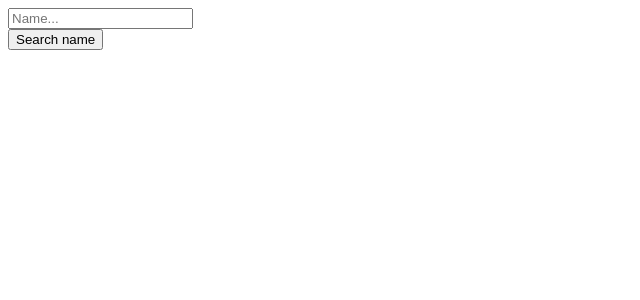
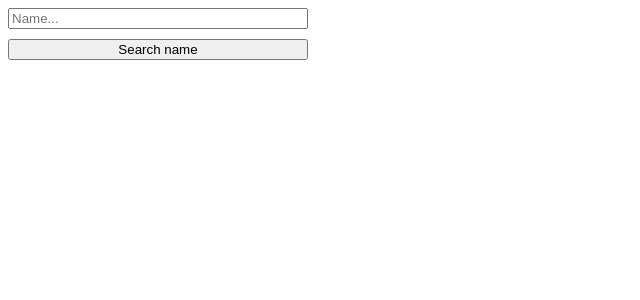
Before and after one commit to svk-man/frontend-maraphon, a React (Vite) app in the folder projects/react/genderize/: page / in a window 1280 px wide. Shown: the top 300 px of the page, without its empty margins (0-640 px from the left). Built offline with nearby package versions, Linux system fonts and the light colour scheme.

Commit message:
refactor: update form component

```diff
--- a/projects/react/genderize/src/components/Button.jsx
+++ b/projects/react/genderize/src/components/Button.jsx
@@ -1,7 +1,8 @@
 import React from 'react';
 
-function Button() {
-  return <input type="submit" value="Search name" />;
+function Button(props) {
+  const { type, value } = props;
+  return <input type={type} value={value} />;
 }
 
 export default Button;
--- /dev/null
+++ b/projects/react/genderize/src/components/Form.css
@@ -0,0 +1,7 @@
+.form {
+  width: 300px;
+  display: flex;
+  flex-direction: column;
+  justify-content: center;
+  row-gap: 10px;
+}
--- a/projects/react/genderize/src/components/Form.jsx
+++ b/projects/react/genderize/src/components/Form.jsx
@@ -1,18 +1,25 @@
-import React from 'react';
+import React, { useState } from 'react';
 import Button from "./Button";
 import Input from "./Input";
+import "./Form.css";
 
 function Form(props) {
+  const [name, setName] = useState('');
+  const [isNotValidName, setIsNotValidName] = useState(false);
   const updateOutputText = props.updateOutputText;
   const URL = 'https://api.genderize.io?name=';
 
+  function handleChange(event) {
+    const name = event.target.value;
+    const isNotValidName = name !== '' && name.trim().length <= 2;
+
+    setName(name);
+    setIsNotValidName(isNotValidName);
+  }
+
   function handleSubmit(event) {
+    showOutputText(name);
     event.preventDefault();
-
-    const form = event.target;
-    const name = form.elements['name'].value;
-    showOutputText(name);
-    form.reset();
   }
 
   async function showOutputText(name) {
@@ -32,15 +39,14 @@ function Form(props) {
       const data = await fetch(getUrl());
       const json = await data.json();
       return json;
-    } catch(error) {
-
-    }
+    } catch(error) { }
   }
 
   return (
-    <form onSubmit={handleSubmit}>
-      <Input />
-      <Button />
+    <form onSubmit={handleSubmit} className="form">
+      <Input type="text" placeholder="Name..." value={name} onChange={handleChange} />
+      {isNotValidName && <span>Error: Name length is too short</span>}
+      <Button type="submit" value="Search name" />
     </form>
   );
 }
--- a/projects/react/genderize/src/components/Input.jsx
+++ b/projects/react/genderize/src/components/Input.jsx
@@ -1,19 +1,10 @@
-import React, { useState } from 'react';
+import React from 'react';
 
-function Input() {
-  const [isNotValidValue, setIsNotValidValue] = useState(false);
-
-  function handleChange(event) {
-    const value = event.target.value;
-    const isNotValidValue = value !== '' && value.trim().length <= 2;
-    setIsNotValidValue(isNotValidValue);
-  }
+function Input(props) {
+  const { type, placeholder, name, onChange } = props;
 
   return (
-    <div>
-      <input type="text" placeholder="Name..." name="name" onChange={handleChange} />
-      {isNotValidValue && <span>Error: Name length is too short</span>}
-    </div>
+    <input type={type} placeholder={placeholder} onChange={onChange} />
   );
 }
 
```
